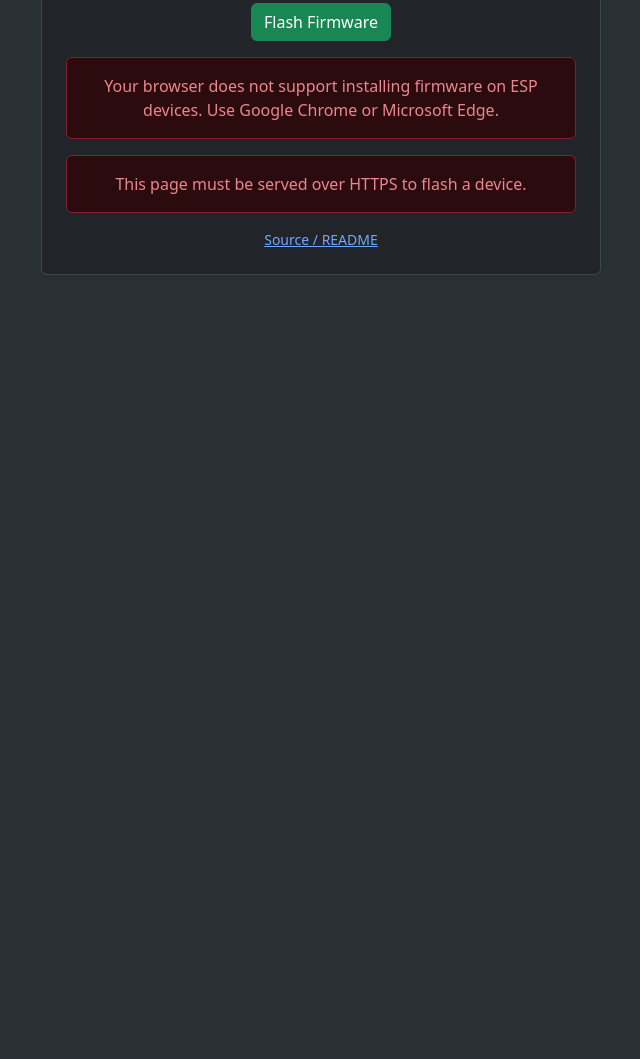
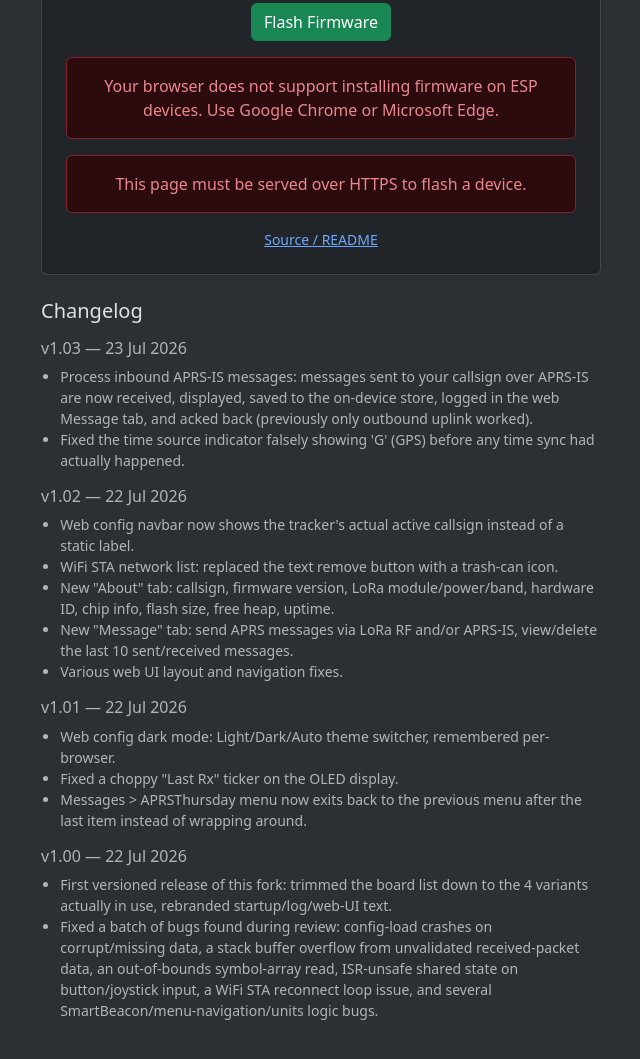
Before and after one commit to g-03355699-tech/9M2IBR-lora-tracker-web-flasher, a plain HTML site: page installer.html in a window 1280 px wide. Shown: the part 583-1642 px from the top of the page, without its empty margins (319-959 px from the left). Before the commit the page ends 906 px from the top, so only its background shows below. Drawn offline with nearby package versions, Linux system fonts and the light colour scheme.

Commit message:
Add full changelog (v1.00-v1.03) and render it on the installer page

```diff
--- /dev/null
+++ b/changelog.json
@@ -0,0 +1,22 @@
+[
+    {
+        "version": "v1.03",
+        "date": "23 Jul 2026",
+        "changelog": "- Process inbound APRS-IS messages: messages sent to your callsign over APRS-IS are now received, displayed, saved to the on-device store, logged in the web Message tab, and acked back (previously only outbound uplink worked).\n- Fixed the time source indicator falsely showing 'G' (GPS) before any time sync had actually happened."
+    },
+    {
+        "version": "v1.02",
+        "date": "22 Jul 2026",
+        "changelog": "- Web config navbar now shows the tracker's actual active callsign instead of a static label.\n- WiFi STA network list: replaced the text remove button with a trash-can icon.\n- New \"About\" tab: callsign, firmware version, LoRa module/power/band, hardware ID, chip info, flash size, free heap, uptime.\n- New \"Message\" tab: send APRS messages via LoRa RF and/or APRS-IS, view/delete the last 10 sent/received messages.\n- Various web UI layout and navigation fixes."
+    },
+    {
+        "version": "v1.01",
+        "date": "22 Jul 2026",
+        "changelog": "- Web config dark mode: Light/Dark/Auto theme switcher, remembered per-browser.\n- Fixed a choppy \"Last Rx\" ticker on the OLED display.\n- Messages > APRSThursday menu now exits back to the previous menu after the last item instead of wrapping around."
+    },
+    {
+        "version": "v1.00",
+        "date": "22 Jul 2026",
+        "changelog": "- First versioned release of this fork: trimmed the board list down to the 4 variants actually in use, rebranded startup/log/web-UI text.\n- Fixed a batch of bugs found during review: config-load crashes on corrupt/missing data, a stack buffer overflow from unvalidated received-packet data, an out-of-bounds symbol-array read, ISR-unsafe shared state on button/joystick input, a WiFi STA reconnect loop issue, and several SmartBeacon/menu-navigation/units logic bugs."
+    }
+]
--- a/installer.html
+++ b/installer.html
@@ -10,6 +10,8 @@
         />
         <style>
             .card { max-width: 560px; margin: 0 auto; }
+            .changelog { max-width: 560px; margin: 1.5rem auto 0; }
+            .changelog ul { margin-bottom: 0.5rem; padding-left: 1.2rem; }
         </style>
     </head>
     <body class="bg-body-tertiary">
@@ -72,6 +74,11 @@
                     </p>
                 </div>
             </div>
+
+            <div class="changelog">
+                <h2 class="h5 mb-3">Changelog</h2>
+                <div id="changelogList" class="text-body-secondary small">Loading changelog&hellip;</div>
+            </div>
         </div>
 
         <script type="module" src="https://unpkg.com/esp-web-tools@10/dist/web/install-button.js?module"></script>
@@ -116,6 +123,54 @@
 
             boardSelect.addEventListener("change", updateManifest);
             versionSelect.addEventListener("change", updateManifest);
+
+            function escapeHtml(text) {
+                var div = document.createElement("div");
+                div.textContent = text;
+                return div.innerHTML;
+            }
+
+            // Renders each changelog entry's free-text body: consecutive "- " lines
+            // become a <ul>, everything else stays as a paragraph.
+            function renderChangelogBody(text) {
+                var html = "";
+                var listItems = [];
+                function flushList() {
+                    if (listItems.length) {
+                        html += "<ul>" + listItems.map(function (i) { return "<li>" + i + "</li>"; }).join("") + "</ul>";
+                        listItems = [];
+                    }
+                }
+                (text || "").split("\n").forEach(function (line) {
+                    line = line.trim();
+                    if (!line) return;
+                    if (line.indexOf("- ") === 0) {
+                        listItems.push(escapeHtml(line.slice(2)));
+                    } else {
+                        flushList();
+                        html += "<p>" + escapeHtml(line) + "</p>";
+                    }
+                });
+                flushList();
+                return html;
+            }
+
+            var changelogList = document.getElementById("changelogList");
+            fetch("changelog.json")
+                .then(function (response) { return response.json(); })
+                .then(function (entries) {
+                    if (!entries.length) {
+                        changelogList.textContent = "No changelog entries yet.";
+                        return;
+                    }
+                    changelogList.innerHTML = entries.map(function (e) {
+                        var heading = e.date ? (e.version + " — " + e.date) : e.version;
+                        return "<h3 class=\"h6 mt-3\">" + escapeHtml(heading) + "</h3>" + renderChangelogBody(e.changelog);
+                    }).join("");
+                })
+                .catch(function () {
+                    changelogList.textContent = "Failed to load changelog.json";
+                });
         </script>
     </body>
 </html>
```
